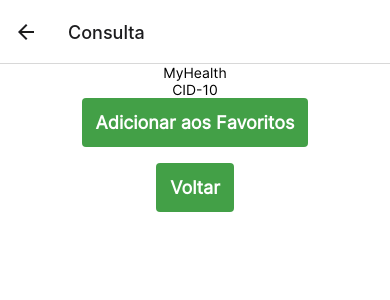
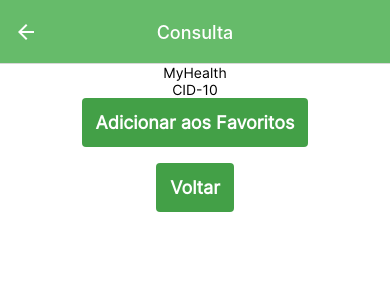
Before and after one commit to ajsaraujo/my-health-app, a React Native app: screen /Consulta in a window 390 px wide. Shown: the top 300 px of the page. Built offline with nearby package versions, Linux system fonts and the light colour scheme.

Commit message:
Refatorar estilização de barra superior

```diff
--- a/App.tsx
+++ b/App.tsx
@@ -52,7 +52,7 @@ export default function App() {
       }}
     >
       {/* Definição de rotas do aplicativo */}
-      <Stack.Navigator initialRouteName="Login">
+      <Stack.Navigator initialRouteName="Login" screenOptions={TITLE_STYLES}>
         {/* Tela de login */}
         <Stack.Screen
           name="Login"
@@ -64,7 +64,7 @@ export default function App() {
         <Stack.Screen
           name="Home"
           component={Home}
-          options={{ ...TITLE_STYLES, title: 'My Health' }}
+          options={{ title: 'My Health' }}
         ></Stack.Screen>
 
         {/* Pontos de entrada dos módulos */}
@@ -73,7 +73,6 @@ export default function App() {
             key={module}
             name={module}
             component={components[module]}
-            options={TITLE_STYLES}
           ></Stack.Screen>
         ))}
 
--- a/src/shared/ui/components/PrimaryButton.tsx
+++ b/src/shared/ui/components/PrimaryButton.tsx
@@ -2,6 +2,9 @@ import { PropsWithChildren } from 'react'
 import { Pressable, PressableProps, TextStyle } from 'react-native'
 import { globalStyles } from '../globalStyles'
 import { StyledText } from './StyledText'
+
+// TO DO: Refatorar
+// TO DO: Inline de globalStyles
 
 type ButtonProps = PropsWithChildren<
   PressableProps & {
```
